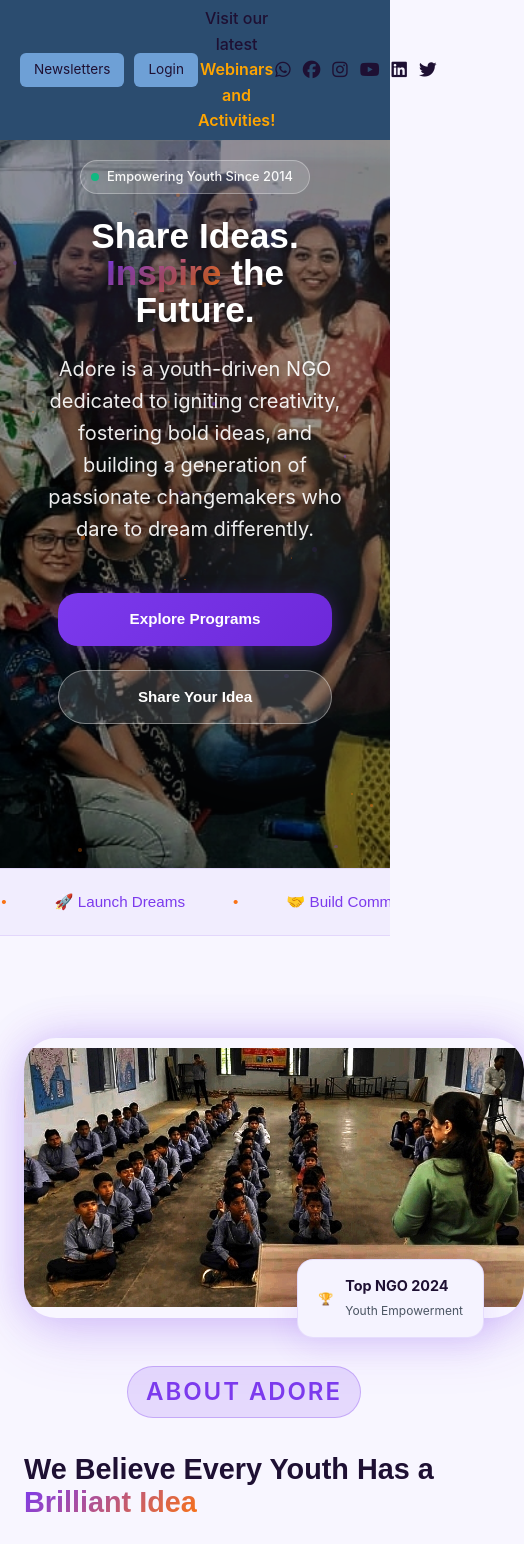
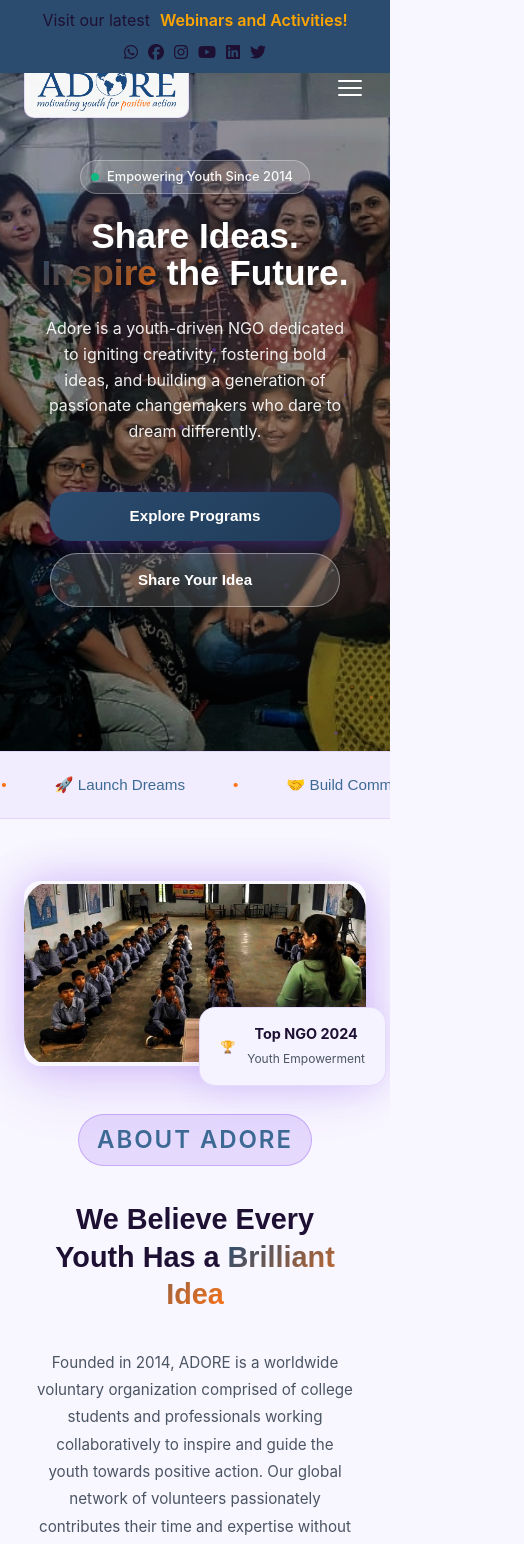
Before and after one commit to Tejeswara-git/adobe_react, a React (Vite) app: page / in a window 390 px wide. Shown: the top 1544 px of the page, 524 px wide, since content can reach past the window. Built offline with nearby package versions, Linux system fonts and the light colour scheme.

Commit message:
Changed theme of website,made each section responsive, modified footer, nav

```diff
--- a/src/components/Footer.jsx
+++ b/src/components/Footer.jsx
@@ -46,11 +46,33 @@
                 </div>
 
                 <div className="footer-bottom">
-                    <p>© 2024 Adore NGO. All rights reserved.</p>
+                    <p>© Copyright adoreglobal.org</p>
+                    <p>Powered by Simtrak Solutions</p>
                     <div className="footer-bottom-links">
                         <a href="#home">Privacy Policy</a>
                         <a href="#home">Terms of Use</a>
                     </div>
+
+                    <div className="top-right">
+    <a href="https://api.whatsapp.com/send/?phone=%2B917980460134&text&type=phone_number&app_absent=0" target="_blank" rel="noopener noreferrer">
+        <i className="fab fa-whatsapp"></i>
+    </a>
+    <a href="https://www.facebook.com/adoreearth/" target="_blank" rel="noopener noreferrer">
+        <i className="fab fa-facebook"></i>
+    </a>
+    <a href="https://www.instagram.com/adoretheearth/" target="_blank" rel="noopener noreferrer">
+        <i className="fab fa-instagram"></i>
+    </a>
+    <a href="https://www.youtube.com/channel/UCnmuSy5FJ64zojXAP2P3ttQ/featured" target="_blank" rel="noopener noreferrer">
+        <i className="fab fa-youtube"></i>
+    </a>
+    <a href="https://www.linkedin.com/company/adore-official/" target="_blank" rel="noopener noreferrer">
+        <i className="fab fa-linkedin"></i>
+    </a>
+    <a href="https://x.com/AdoreEarth?t=kvxEaXb3QtcK41czb9itsA&s=08" target="_blank" rel="noopener noreferrer">
+        <i className="fab fa-twitter"></i>
+    </a>
+</div>
                 </div>
             </div>
         </footer>
--- a/src/components/Navbar.jsx
+++ b/src/components/Navbar.jsx
@@ -9,9 +9,9 @@
       useEffect(() => {
         const handleScroll = () => {
             if (window.scrollY > 50) {
-                setHideTopBar(true);   // hide top bar
+                setHideTopBar(true);
             } else {
-                setHideTopBar(false);  // show top bar
+                setHideTopBar(false);
             }
         };
 
@@ -25,13 +25,13 @@
          <>
 
             <div className={`top-bar ${hideTopBar ? 'hide' : ''}`}>
-                <div className="top-left">
-    <a href="/https://adore.ivdata.in/signup.php?grp=GRP61&zone=Subscribers" className="top-btn">Newsletters</a>
-    <a href="/https://adore.ivdata.in/" className="top-btn">Login</a>
-</div>
+                {/* <div className="top-left">
+    <a href="https://adore.ivdata.in/signup.php?grp=GRP61&zone=Subscribers" className="top-btn">Newsletters</a>
+    <a href="https://adore.ivdata.in/" className="top-btn">Login</a>
+</div> */}
 
 
-                <div className="top-center">
+                <div className="top-left">
                     Visit our latest <span>Webinars and Activities!</span>
                 </div>
 
--- a/src/index.css
+++ b/src/index.css
@@ -2,11 +2,17 @@
    ADORE NGO — style.css
    =========================== */
 
+
+   html, body {
+  overflow-x: hidden;
+  width: 100%;
+}
+
 /* --- CSS Variables --- */
 :root {
-  --purple: #7C3AED;
-  --purple-dark: #6D28D9;
-  --purple-light: #7C3AED;
+  --purple: #2b4c6f;
+  --purple-dark: #1f3a57;
+  --purple-light: #3d6a94;
   --orange: #F97316;
   --orange-light: #EA6A00;
   --blue: #3B82F6;
@@ -152,6 +158,19 @@
   background: rgba(255, 255, 255, 0.25);
   transform: translateY(-3px);
   border-color: rgba(255, 255, 255, 0.6);
+}
+
+
+@media (max-width: 480px) {
+  .btn-primary {
+    width: 100%;
+    padding: 12px;
+  }
+
+  .top-btn {
+    font-size: 0.75rem;
+    padding: 5px 10px;
+  }
 }
 
 
@@ -208,7 +227,12 @@
   color: var(--text-secondary);
 }
 
-
+@media (max-width: 768px) {
+  .section-title {
+    line-height: 1.3;
+    word-break: break-word;
+  }
+}
 
 
 /* TOP BAR */
@@ -256,7 +280,7 @@
   font-weight: 500;
 }
 
-.top-center span {
+.top-left span {
   color: orange;
   font-weight: 600;
 }
@@ -264,12 +288,51 @@
 /* RIGHT ICONS */
 .top-right {
   display: flex;
-  gap: 12px;
-  font-size: 1.1rem;
+  gap: 10px;
+  font-size: 1rem;
+  flex-wrap: nowrap;
 }
 
 .top-right i {
-  cursor: pointer;
+ white-space: nowrap;
+}
+
+
+@media (max-width: 768px) {
+  .top-bar {
+    flex-direction: column;
+    gap: 6px;
+    padding: 8px 10px;
+  }
+
+  .top-left {
+    width: 100%;
+    justify-content: center;
+    flex-wrap: wrap;
+  }
+
+  .top-center {
+    font-size: 0.75rem;
+  }
+
+  .top-right {
+    justify-content: center;
+    flex-wrap: wrap;
+  }
+}
+
+
+
+@media (max-width: 768px) {
+  .top-bar {
+    text-align: center;
+  }
+
+  .top-left,
+  .top-right {
+    justify-content: center;
+    width: 100%;
+  }
 }
 
 /* ============================================================
@@ -344,6 +407,18 @@
   display: block;
   image-rendering: -webkit-optimize-contrast;
   filter: contrast(1.15) saturate(1.1);
+}
+
+
+@media (max-width: 768px) {
+  .nav-container {
+    height: auto;
+  }
+
+  .nav-logo-image {
+    max-width: 140px;
+    height: auto;
+  }
 }
 
 .footer-logo-image {
@@ -476,7 +551,7 @@
   position: relative;
   overflow: hidden;
   padding: 80px 0;
-  width: 100vw;
+  width: 100%;
   margin: 0;
 }
 
@@ -486,6 +561,12 @@
   inset: 0;
   pointer-events: none;
   z-index: 0;
+}
+
+.hero-bg-slide {
+  background-size: cover;
+  background-position: center;
+  width: 100%;
 }
 
 .blob {
@@ -560,11 +641,11 @@
 .hero-container {
   position: relative;
   z-index: 10;
-  max-width: 1000px;
   width: 100%;
   margin: 0 auto;
   text-align: center;
-  padding: 0 24px;
+  max-width: 100%;
+  padding: 0 16px;
 }
 
 .hero-badge {
@@ -820,6 +901,29 @@
   }
 }
 
+
+
+@media (max-width: 768px) {
+  .hero {
+    padding: 120px 16px 60px;
+  }
+
+  .hero-title {
+    font-size: 2rem;
+    text-align: center;
+  }
+
+  .hero-subtitle {
+    font-size: 1rem;
+    text-align: center;
+  }
+
+  .hero-actions {
+    flex-direction: column;
+    gap: 12px;
+  }
+}
+
 /* ============================================================
    MARQUEE
    ============================================================ */
@@ -951,6 +1055,45 @@
 .value-chip:hover {
   background: rgba(124, 58, 237, 0.25);
   transform: translateY(-2px);
+}
+
+
+@media (max-width: 768px) {
+  .about {
+    padding: 60px 0;
+  }
+
+  .about-grid {
+    grid-template-columns: 1fr;
+    gap: 2rem;
+    text-align: center;
+  }
+
+  .about-img-wrapper {
+    max-width: 100%;
+    display: flex;
+    justify-content: center;
+  }
+
+  .about-illustration {
+    width: 100%;
+    height: auto;
+    max-width: 100%;
+    border-radius: 16px;
+  }
+
+  .about-content {
+    align-items: center;
+    padding: 0 12px;
+  }
+
+  .section-title {
+    font-size: 1.8rem;
+  }
+
+  .about-text {
+    font-size: 0.95rem;
+  }
 }
 
 /* ============================================================
@@ -1348,6 +1491,43 @@
 .testi-dot.active {
   background: var(--purple);
   transform: scale(1.3);
+}
+
+
+@media (max-width: 768px) {
+  .testimonials {
+    padding: 0 12px;
+  }
+
+  .testimonial-track {
+    min-height: auto;
+    padding-bottom: 40px;
+  }
+
+  .testimonial-card {
+    position: relative;
+    padding: 1.5rem;
+    border-radius: 20px;
+  }
+
+  .testimonial-card p {
+    font-size: 0.95rem;
+    line-height: 1.6;
+  }
+
+  .testi-quote {
+    font-size: 2.5rem;
+  }
+
+  .testi-author {
+    flex-direction: column;
+    text-align: center;
+    gap: 6px;
+  }
+
+  .testi-avatar {
+    margin: 0 auto;
+  }
 }
 
 /* ============================================================
```
